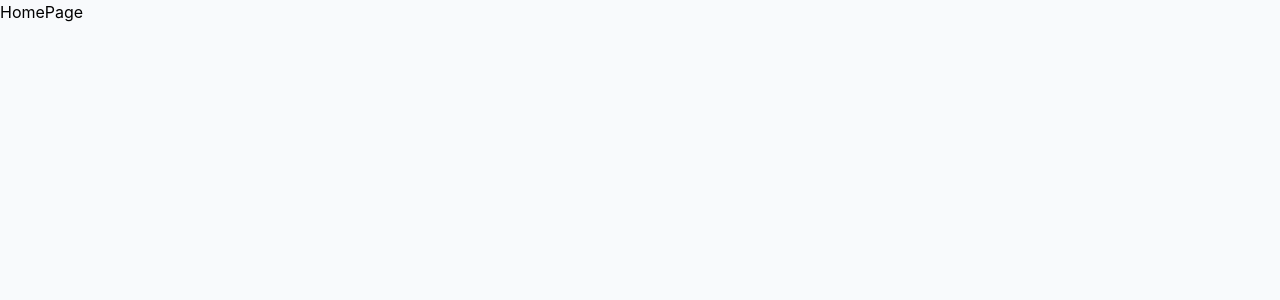
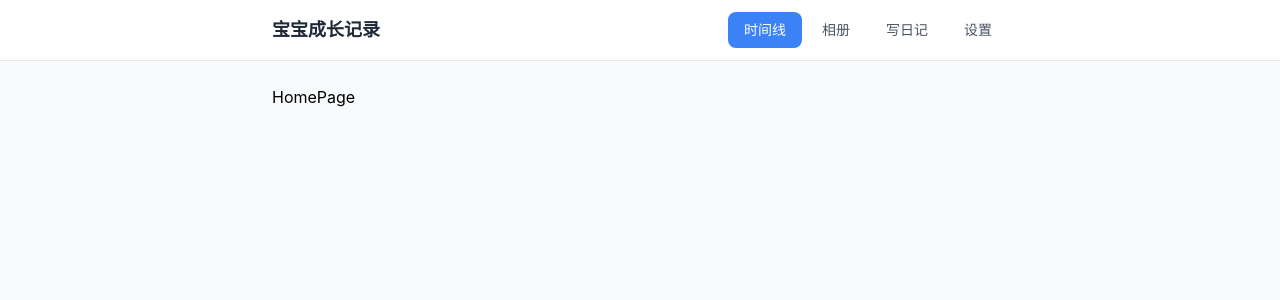
Before and after one commit to cccvip/xmy-self, a React (Vite) app in the folder apps/web/: page / in a window 1280 px wide. Shown: the top 300 px of the page. Built offline with nearby package versions, Linux system fonts and the light colour scheme; the HTML template or start-up script is replaced by a standard one.

Commit message:
feat: add navigation layout

```diff
--- a/apps/web/src/components/Layout.jsx
+++ b/apps/web/src/components/Layout.jsx
@@ -1,9 +1,29 @@
-import { Outlet } from 'react-router-dom';
+import { Outlet, NavLink } from 'react-router-dom';
 
 export default function Layout() {
+  const navClass = ({ isActive }) =>
+    `px-4 py-2 rounded-lg text-sm font-medium transition-colors ${
+      isActive
+        ? 'bg-blue-500 text-white'
+        : 'text-gray-600 hover:bg-gray-100'
+    }`;
+
   return (
-    <div>
-      <Outlet />
+    <div className="min-h-screen flex flex-col">
+      <header className="bg-white border-b sticky top-0 z-50">
+        <div className="max-w-3xl mx-auto px-4 py-3 flex items-center justify-between">
+          <h1 className="text-lg font-bold text-gray-800">宝宝成长记录</h1>
+          <nav className="flex gap-1">
+            <NavLink to="/" className={navClass}>时间线</NavLink>
+            <NavLink to="/gallery" className={navClass}>相册</NavLink>
+            <NavLink to="/diary" className={navClass}>写日记</NavLink>
+            <NavLink to="/settings" className={navClass}>设置</NavLink>
+          </nav>
+        </div>
+      </header>
+      <main className="flex-1 max-w-3xl mx-auto w-full px-4 py-6">
+        <Outlet />
+      </main>
     </div>
   );
 }
```
